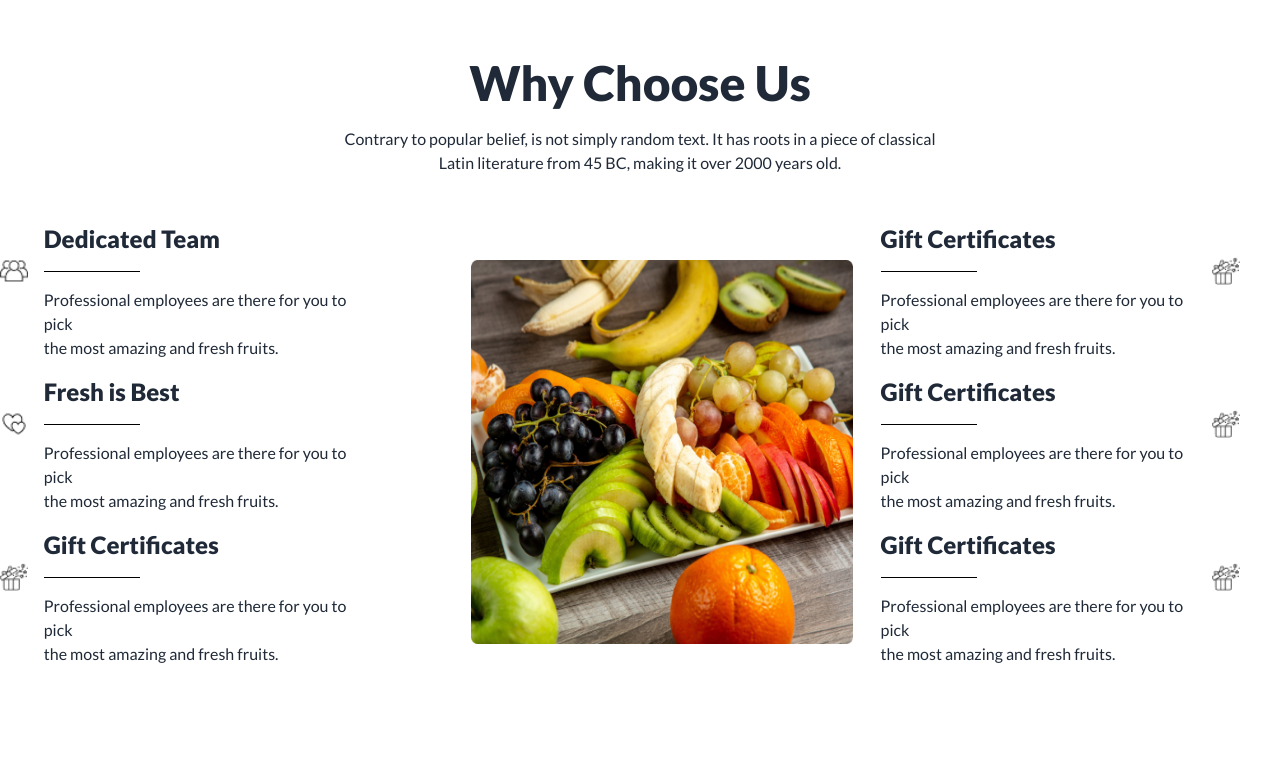
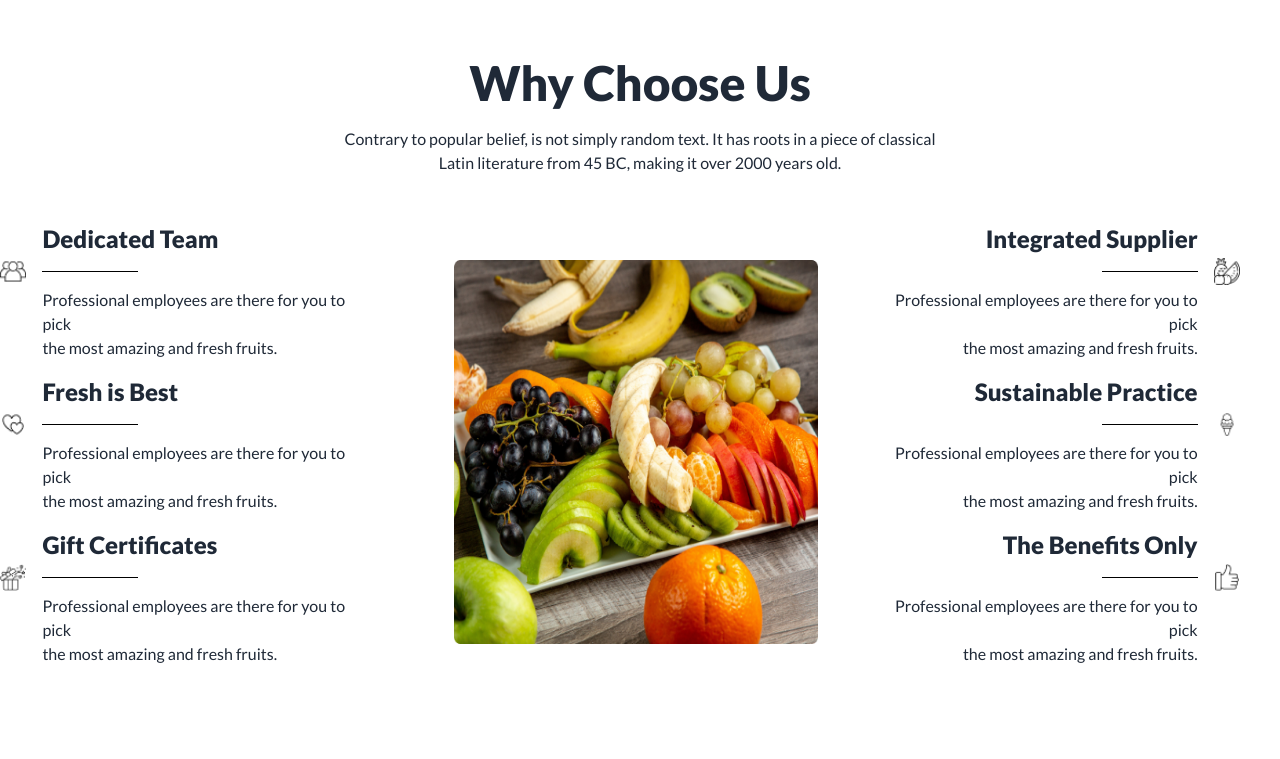
Before and after one commit to sabila111/B8A3-fruit-brust-website, a plain HTML site: page index.html in a window 1280 px wide. Shown: the part 2869-3628 px from the top of the page. Drawn offline with nearby package versions, Linux system fonts and the light colour scheme.

Commit message:
added the right

```diff
--- a/index.html
+++ b/index.html
@@ -180,8 +180,8 @@
               <input type="radio" name="rating-10" class="bg-[#FBC0A8] mask mask-star-2 mask-half-1" />
               <input type="radio" name="rating-10" class="bg-[#FBC0A8] mask mask-star-2 mask-half-2" />
             </div>
-            <div class="card-actions  mt-5 text-center text-lg font-bold text-[#F85559]">
-              <p>Details</p>
+            <div class="card-actions  mt-5 flex justify-center items-center text-lg font-bold text-[#F85559]">
+              <button>Details</button>
             </div>
           </div>
         </div>
@@ -526,30 +526,31 @@
         </div>
 
          <!--together reverse row no.3-->
-        <div class="pl-3">
+        <div class="pl-16">
 
           <div class="flex  flex-row-reverse items-center pr-10 ">
-            <img src="images/gift-box 1.png" alt="" class="w-7 mb-14">
-            <div class="ml-4">
-              <h2 class="text-2xl font-black">Gift Certificates</h2>
-              <div class="flex  items-center justify-center border-t border-black mt-4 pt-4 w-24"></div>
-              <p class="text-base font-normal pb-4">Professional employees are there for you to pick <br> the most amazing and fresh fruits.</p>
+            <img src="images/fruit 1.png" alt="" class="w-7 mb-14">
+            <div class="mr-4">
+              <h2 class="text-2xl text-right font-black">Integrated Supplier</h2>
+              <div class="flex justify-start items-center  border-t border-black mt-4 pt-4 w-24 ml-auto"></div>
+              <p class="text-base text-right font-normal pb-4">Professional employees are there for you to pick <br> the most amazing and fresh fruits.</p>
+            </div>
+          </div>
+
+          <div class="flex  flex-row-reverse items-center pr-10 ">
+            <img src="images/ice-cream 1.png" alt="" class="w-7 mb-14">
+            <div class="mr-4">
+              <h2 class="text-2xl text-right font-black">Sustainable Practice</h2>
+              <div class="flex justify-start items-center  border-t border-black mt-4 pt-4 w-24 ml-auto"></div>
+              <p class="text-base text-right font-normal pb-4">Professional employees are there for you to pick <br> the most amazing and fresh fruits.</p>
             </div>
           </div>
           <div class="flex  flex-row-reverse items-center pr-10 ">
-            <img src="images/gift-box 1.png" alt="" class="w-7 mb-14">
-            <div class="ml-4">
-              <h2 class="text-2xl font-black">Gift Certificates</h2>
-              <div class="flex  items-center justify-center border-t border-black mt-4 pt-4 w-24"></div>
-              <p class="text-base font-normal pb-4">Professional employees are there for you to pick <br> the most amazing and fresh fruits.</p>
-            </div>
-          </div>
-          <div class="flex  flex-row-reverse items-center pr-10 ">
-            <img src="images/gift-box 1.png" alt="" class="w-7 mb-14">
-            <div class="ml-4">
-              <h2 class="text-2xl font-black">Gift Certificates</h2>
-              <div class="flex  items-center justify-center border-t border-black mt-4 pt-4 w-24"></div>
-              <p class="text-base font-normal pb-4">Professional employees are there for you to pick <br> the most amazing and fresh fruits.</p>
+            <img src="images/like 1.png" alt="" class="w-7 mb-14">
+            <div class="mr-4">
+              <h2 class="text-2xl text-right font-black">The Benefits Only</h2>
+              <div class="flex justify-start items-center  border-t border-black mt-4 pt-4 w-24 ml-auto"></div>
+              <p class="text-base text-right font-normal pb-4">Professional employees are there for you to pick <br> the most amazing and fresh fruits.</p>
             </div>
           </div>
 
```
Also changed, not shown: images/fruit 1.png (added), images/ice-cream 1.png (added), images/like 1.png (added).
